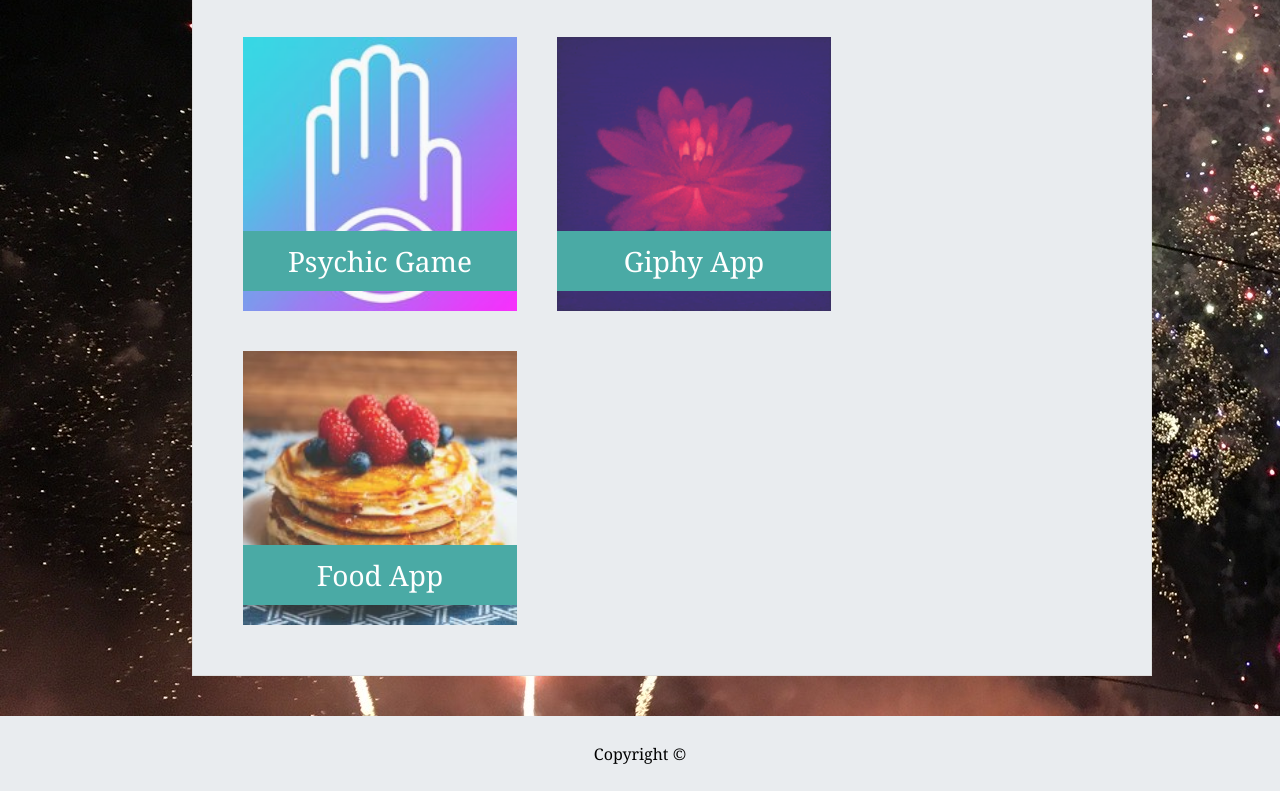
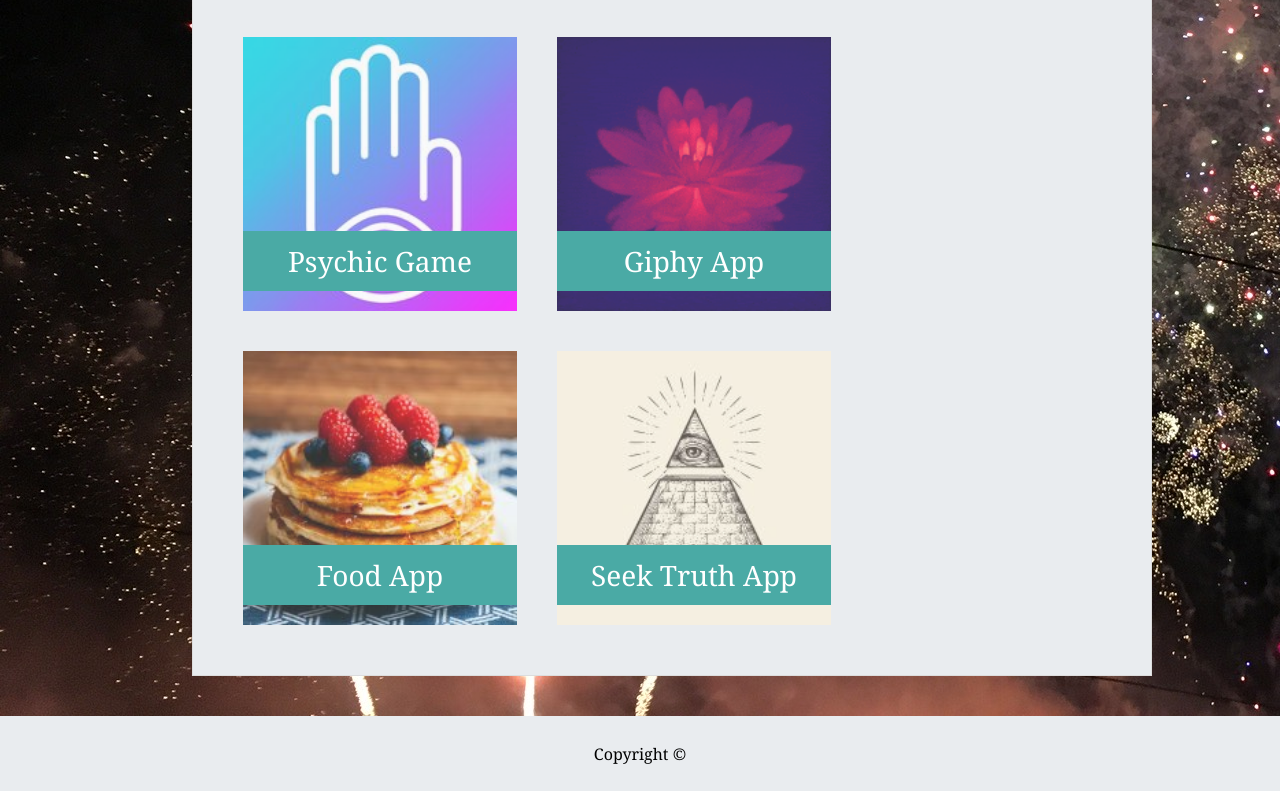
Before and after one commit to baileymbeck/Portfolio, a plain HTML site: page portfolio.html in a window 1280 px wide. Shown: the part 644-1435 px from the top of the page. Drawn offline with nearby package versions, Linux system fonts and the light colour scheme.

Commit message:
update portfolio

```diff
--- a/portfolio.html
+++ b/portfolio.html
@@ -62,6 +62,11 @@
 
                 <h3><a href="https://larkiningram.github.io/Project-1/" class="portBtn">Food App</a></h3>
               </div>
+              <div class="work">
+                <img src="assets/images/seektruth.jpg" alt="Seek Truth App">
+
+                <h3><a href="https://seek-the-truth.herokuapp.com/" class="portBtn">Seek Truth App</a></h3>
+              </div>
 
             </section>
 
```
Also changed, not shown: assets/images/seektruth.jpg (added), 2 other files.
